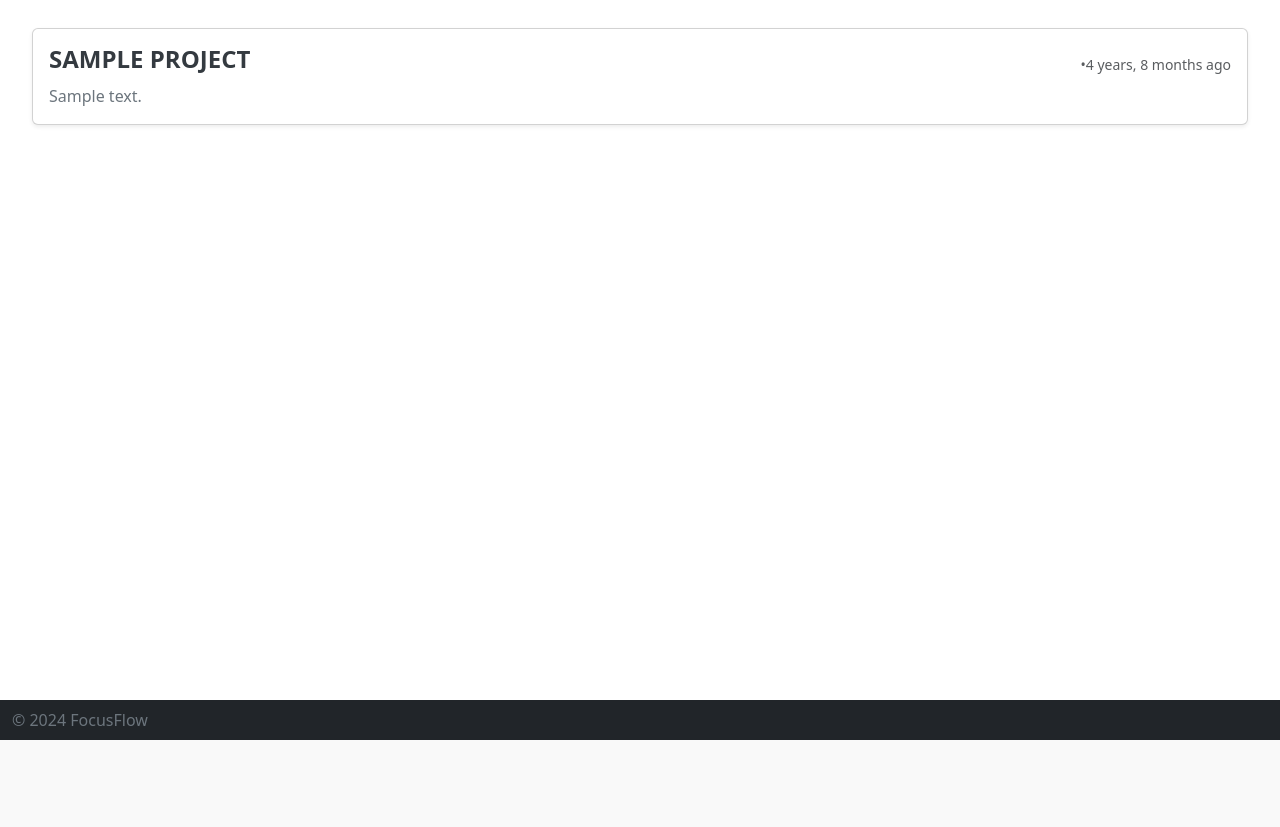
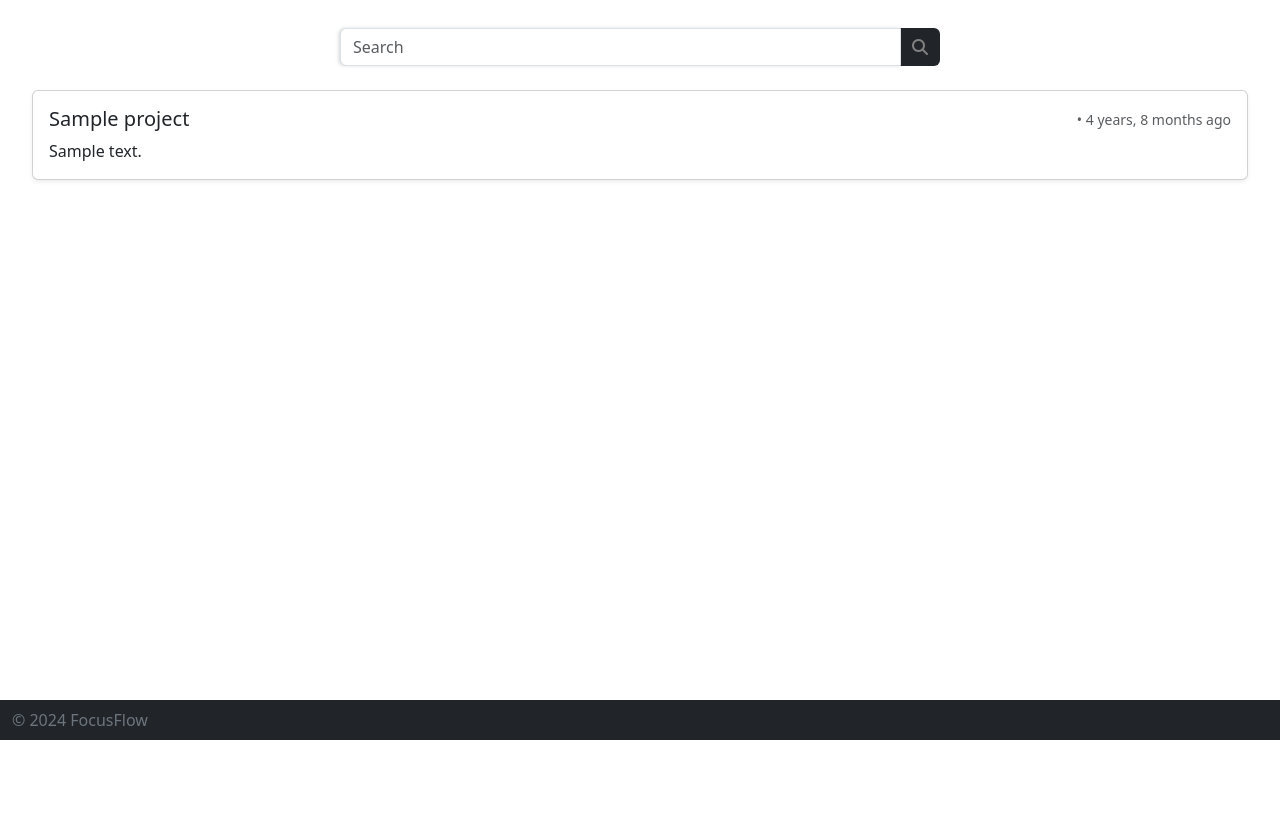
Before and after one commit to NikitaPash/FocusFlow, a Django app: a page that uses templates/brainstorm_tools/projects.html in a window 1280 px wide. Shown: the part 60-887 px from the top of the page. Before the commit the page ends 800 px from the top, so only its background shows below. Run offline with Django 5.2, Linux system fonts and the light colour scheme; a user stored in the database is signed in; tables that the repository leaves empty hold one stand-in row (values such as "Sample post"); some libraries are stand-ins or nearby versions.

Commit message:
Add date of project creation display, pagination and search bar

```diff
--- a/brainstorm_tools/views.py
+++ b/brainstorm_tools/views.py
@@ -1,8 +1,8 @@
-from lib2to3.fixes.fix_input import context
-
 from allauth.core.internal.httpkit import redirect
 from django.contrib.auth.decorators import login_required
+from django.core.paginator import Paginator, PageNotAnInteger, EmptyPage
 from django.shortcuts import render, get_object_or_404
+from django.urls import reverse
 
 from user_auth.models import User
 from .forms import ProjectForm
@@ -42,7 +42,7 @@ def create_project(request):
 
                 feature_counter += 1
 
-            return redirect("create_project")
+            return redirect(reverse("view_projects", args=[request.user.username]))
     else:
         project_form = ProjectForm()
 
@@ -58,26 +58,28 @@ def create_project(request):
 @login_required
 def view_projects(request, username):
     user = get_object_or_404(User, username=username)
-    projects = Project.objects.filter(user=user).order_by('-pub_date')
-    projects_list = []
-    features_list = []
-    subfeatures_list = []
+    if request.method == "POST":
+        search_query = request.POST.get('search_query', '').strip()
+        if search_query:
+            projects = Project.objects.filter(user=user, title__icontains=search_query).order_by('-pub_date')
+        else:
+            projects = Project.objects.filter(user=user).order_by('-pub_date')
+    else:
+        projects = Project.objects.filter(user=user).order_by('-pub_date')
 
-    for project in projects:
-        projects_list.append(project)
-        features = Feature.objects.filter(project=project)
-        if features.exists():
-            for feature in features:
-                features_list.append(feature)
-                subfeatures = SubFeature.objects.filter(feature=feature)
-                if subfeatures.exists():
-                    for subfeature in subfeatures:
-                        subfeatures_list.append(subfeature)
+    page = request.GET.get('page', 1)
+    items_per_page = 5
+    paginator = Paginator(projects, items_per_page)
+
+    try:
+        projects_page = paginator.page(page)
+    except PageNotAnInteger:
+        projects_page = paginator.page(1)
+    except EmptyPage:
+        projects_page = paginator.page(paginator.num_pages)
 
     project_view_context = {
-        "projects": projects_list,
-        "features": features_list,
-        "subfeatures": subfeatures_list,
+        "projects_page": projects_page,
         "username": username,
     }
     return render(
--- a/templates/brainstorm_tools/projects.html
+++ b/templates/brainstorm_tools/projects.html
@@ -9,13 +9,28 @@
 <body>
 {% block content %}
 
-    <div class="container-fluid mt-4">
+    <div class="container-fluid mt-4 min-vh-100">
         <div class="row mx-2">
-        {% if not projects %}
-        <div class="d-flex justify-content-center align-items-center" style="min-height: 75vh;">
+            <form method="POST" autocomplete="off">
+                {% csrf_token %}
+                <div class="d-flex justify-content-center">
+                    <div class="input-group mb-4" style="max-width: 600px; width: 100%;">
+                        <input type="search" class="form-control" placeholder="Search" aria-label="Search"
+                               aria-describedby="search-addon" name="search_query"
+                               style="box-shadow: -0.1rem 0 0.2rem rgba(108, 117, 125, 0.25);"/>
+                        <button class="input-group-text border-0 bg-dark" type="submit" id="search-addon"
+                                style="cursor:pointer">
+                            <i class="fas fa-search" style="color: gray"></i>
+                        </button>
+                    </div>
+                </div>
+            </form>
+
+            {% if not projects_page %}
+                <div class="d-flex justify-content-center align-items-center min-vh-75">
                     <div class="text-center">
                         <h5 class="text-muted">
-                    No projects available at the moment.
+                            No projects were found.
                             {% if request.user.username == username %}
                                 Start creating one!
                                 </h5>
@@ -24,23 +39,58 @@
                     </div>
                 </div>
             {% else %}
-            {% for project in projects %}
+                {% for project in projects_page %}
                     <div class="col-12 mb-4">
                         <div class="card shadow-sm h-100">
                             <div class="card-body">
-                            <div class="d-flex justify-content-between align-items-center">
-                                <h5 class="card-title project-title">{{ project.title }}</h5>
+                                <div class="row">
+                                    <div class="col-12 col-md-9">
+                                        <h5 class="card-title mb-1">
+                                            {{ project.title }}
+                                        </h5>
+                                    </div>
+                                    <div class="col-12 col-md-3 text-md-end mb-2">
                                         <small class="text-muted">
-                                    •{% timezone "Europe/Kiev" %}{{ project.pub_date|timesince }} ago{% endtimezone %}
+                                            • {% timezone "Europe/Kiev" %}{{ project.pub_date|timesince }}
+                                            ago{% endtimezone %}
                                         </small>
                                     </div>
-                            <p class="card-text project-description">
+                                </div>
+                                <p class="card-text mb-0">
                                     {{ project.description }}
                                 </p>
                             </div>
                         </div>
                     </div>
                 {% endfor %}
+
+                {% if projects_page.has_other_pages %}
+                    <div class="btn-group mt-3" role="group" aria-label="Pagination">
+                        {% if projects_page.has_previous %}
+                            <a href="?page={{ projects_page.previous_page_number }}" class="btn btn-dark rounded-start">
+                                &laquo;
+                            </a>
+                        {% endif %}
+
+                        {% for page_number in projects_page.paginator.page_range %}
+                            {% if projects_page.number == page_number %}
+                                <button class="btn btn-dark active">
+                                    <span>{{ page_number }}</span>
+                                </button>
+                            {% else %}
+                                <a href="?page={{ page_number }}" class="btn btn-dark">
+                                    {{ page_number }}
+                                </a>
+                            {% endif %}
+                        {% endfor %}
+
+                        {% if projects_page.has_next %}
+                            <a href="?page={{ projects_page.next_page_number }}" class="btn btn-dark rounded-end">
+                                &raquo;
+                            </a>
+                        {% endif %}
+                    </div>
+                {% endif %}
             {% endif %}
         </div>
     </div>
```
Lines whose indentation alone changed are shown as unchanged.
